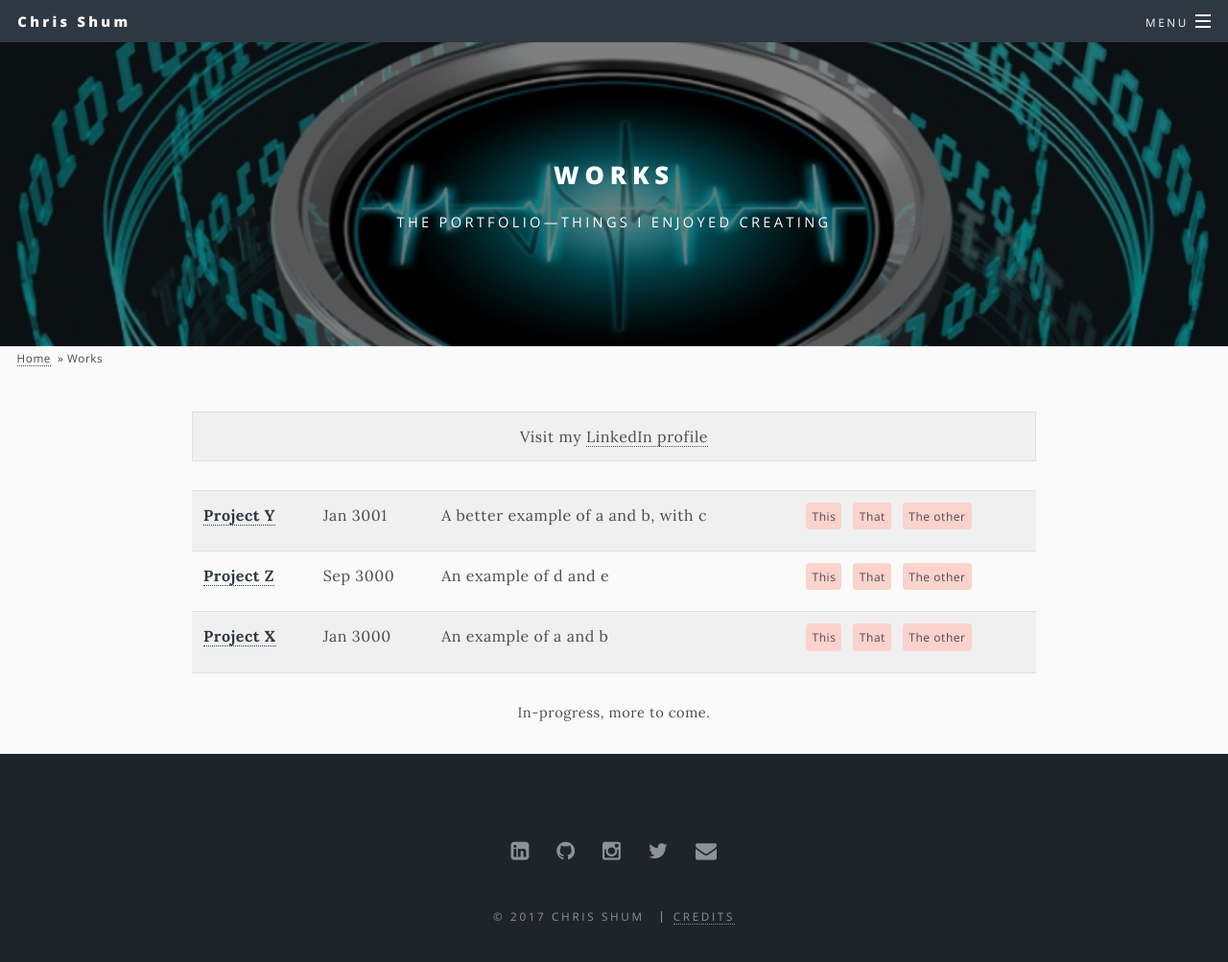
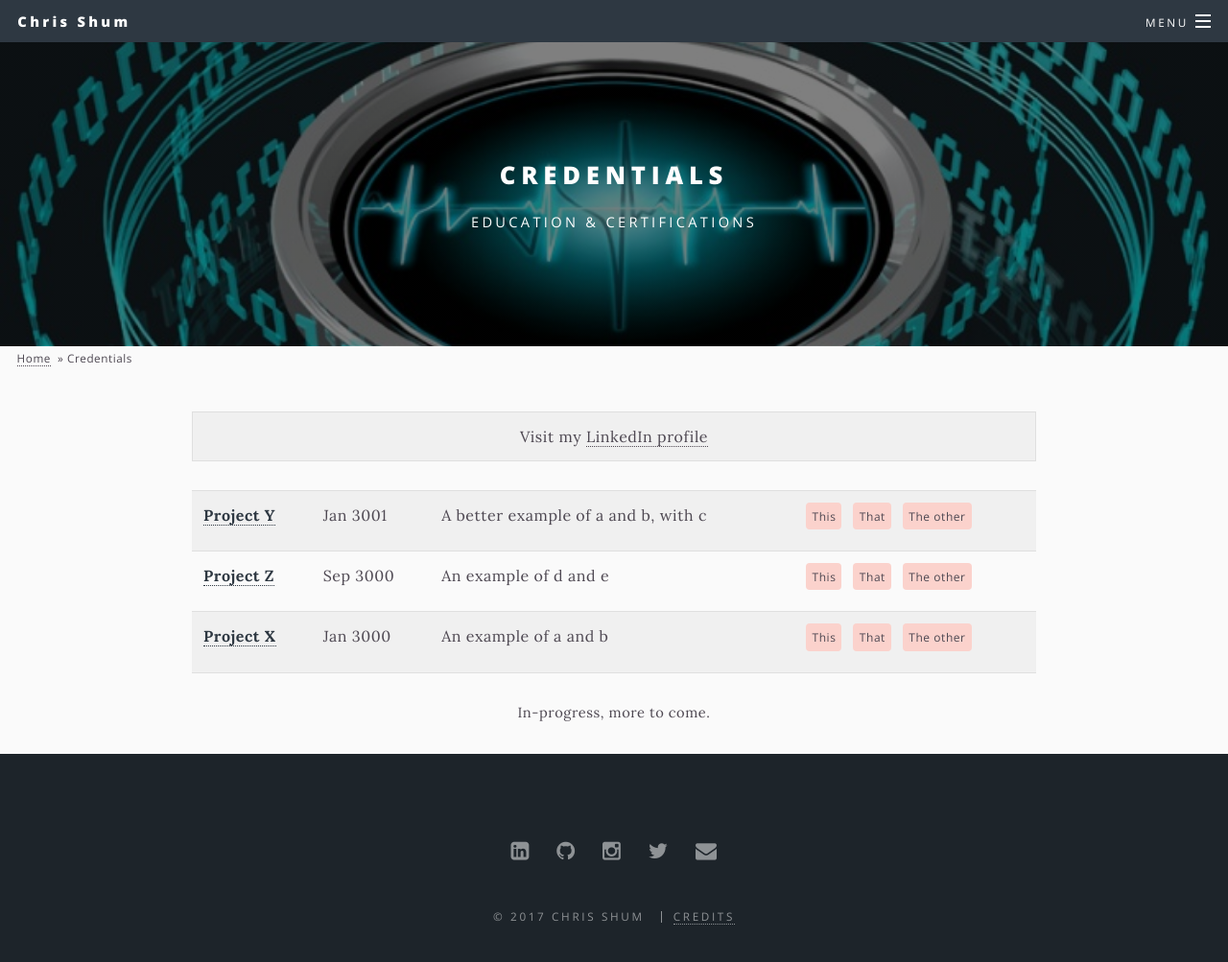
Before and after one commit to chris-shum/chris-shum.github.io, a Jekyll site: the page built from _pages/works.html, in a window 1280 px wide and 1049 px high. Shown: the top 1003 px of the window at 96% size. Built offline with Jekyll 4.4.1, drawn with Linux system fonts in a browser that asks for light colours.

Commit message:
Update works.html

```diff
--- a/_pages/works.html
+++ b/_pages/works.html
@@ -1,8 +1,8 @@
 ---
 key: 1
-title: Works
+title: Credentials
 permalink: /works/
-excerpt: The portfolio&mdash;things I enjoyed creating
+excerpt: Education & Certifications
 image: pic02.jpg
 background-image: pic02.jpg
 ---
```
